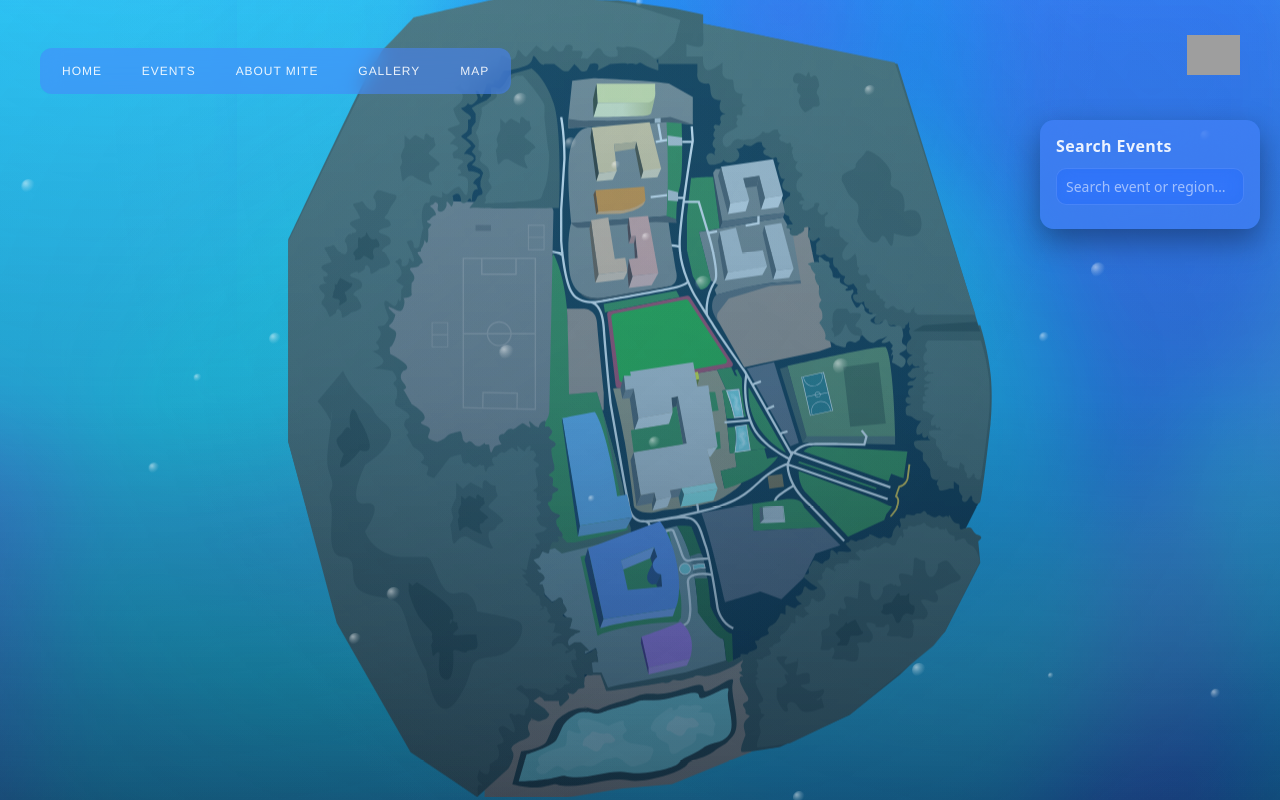
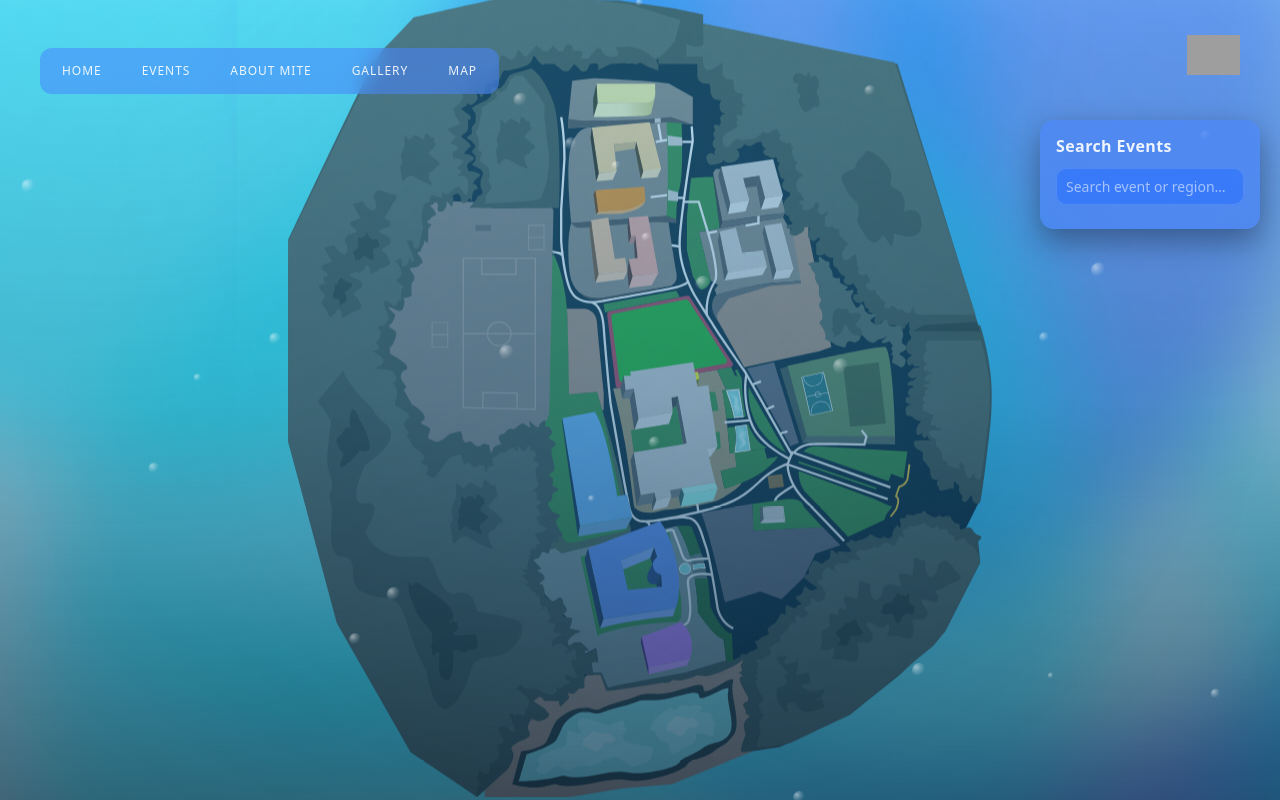
Before and after one commit to Omkargithub64/sentia-26-website, a Next.js app: page /map in a window 1280 px wide. Built offline with nearby package versions, Linux system fonts and the light colour scheme; grey boxes are pictures that could not be loaded.

Commit message:
rendering issue

```diff
--- a/app/map/page.tsx
+++ b/app/map/page.tsx
@@ -1,10 +1,10 @@
 "use client";
 
 import { useRef, useState } from "react";
-import SVGMap, { type MapHandle, type TooltipState } from "../../components/Map";
-import RegionSearch from "../../components/EventList";
-import Modal from "../../components/Modal";
-import Tooltip from "../../components/Tooltip";
+import SVGMap, { type MapHandle, type TooltipState } from "@/components/Map";
+import RegionSearch from "@/components/EventList";
+import Modal from "@/components/Modal";
+import Tooltip from "@/components/Tooltip";
 
 export default function Map() {
     const mapRef = useRef<MapHandle | null>(null);
@@ -26,6 +26,7 @@ export default function Map() {
     return (
         <>
             <Tooltip {...tooltip} />
+            <div className="map-scope">
             <SVGMap
                 ref={mapRef}
                 onRegionSelect={(title, text) =>
@@ -33,6 +34,7 @@ export default function Map() {
                 }
                 onTooltip={setTooltip}
             />
+            </div>
 
             <RegionSearch mapRef={mapRef} />
 
--- a/app/page.tsx
+++ b/app/page.tsx
@@ -5,7 +5,7 @@ import Events from '@/components/Events'
 import About from '@/components/About'
 import Footer from '@/components/Footer'
 import { getArtist, getArtistTopTracks } from '@/lib/spotify'
-import Nav from '@/components/Nav'
+
 
 const ARTIST_ID = '19LIHDDSHBD5NyYHI3gpzB' // Shilpa Rao
 
--- a/components/Map.css
+++ b/components/Map.css
@@ -1,17 +1,3 @@
-* {
-  padding: 0;
-  box-sizing: border-box;
-  margin: 0;
-}
-
-body {
-  font-family: 'Franklin Gothic Medium', 'Arial Narrow', Arial, sans-serif;
-  background: #4986FF;
-}
-
-/* ===============================
-   MAP WRAPPER (NO TRANSFORM!)
-   =============================== */
 
 .map-wrapper {
   position: fixed;
@@ -37,9 +23,7 @@ body {
 }
 
 
-/* ===============================
-   DEPTH FOG
-   =============================== */
+
 
 .map-wrapper::before {
   content: "";
@@ -55,9 +39,7 @@ body {
   pointer-events: none;
 }
 
-/* ===============================
-   LIGHT SCATTER
-   =============================== */
+
 
 .map-wrapper::after {
   content: "";
@@ -73,9 +55,6 @@ body {
 }
 
 
-/* ===============================
-   SVG LAYER (CRITICAL)
-   =============================== */
 
 .mapsvg {
   position: relative;
@@ -94,9 +73,7 @@ body {
   100% { transform: translateY(0); }
 }
 
-/* ===============================
-   BUBBLES
-   =============================== */
+
 
 .bubble-layer {
   position: absolute;
@@ -151,9 +128,7 @@ body {
   position: fixed;
 }
 
-/* ===============================
-   REGIONS
-   =============================== */
+
 
 .region {
   stroke-width: 5;
@@ -190,13 +165,6 @@ body {
 
 
 
-/* ===============================
-   UI
-   =============================== */
-
-/* ===============================
-   TOOLTIP (DESKTOP ONLY)
-   =============================== */
 
 #tooltip {
   position: fixed;
@@ -251,9 +219,6 @@ body {
   opacity: 0.85;
 }
 
-/* ===============================
-   OPTIONAL: CARET ARROW
-   =============================== */
 
 #tooltip::after {
   content: "";
@@ -272,9 +237,7 @@ body {
 }
 
 
-/* ===============================
-   EVENT LIST PANEL
-   =============================== */
+
 
 .event-list {
   position: fixed;
@@ -299,9 +262,7 @@ body {
   overflow-y: auto;
 }
 
-/* ===============================
-   EVENT SEARCH
-   =============================== */
+
 
 .event-search {
   width: 100%;
@@ -440,9 +401,7 @@ body {
   }
 }
 
-/* ===============================
-   MODAL
-   =============================== */
+
 
 .modal-overlay {
   position: fixed;
@@ -531,12 +490,6 @@ body {
 }
 
 
-/* .page {
-  min-height: 100vh;
-  padding: 4rem;
-  width: 100svw;
-} */
-
 
 .water-transition {
   position: fixed;
--- a/components/Map.tsx
+++ b/components/Map.tsx
@@ -384,10 +384,13 @@ const SVGMap = forwardRef<MapHandle, MapProps>(function SVGMap(
 
     apply();
   };
-
-  useGSAP(() => {
+useGSAP(() => {
+  const ctx = gsap.context(() => {
     apply();
   });
+
+  return () => ctx.revert();
+});
 
   useEffect(() => {
     updateSvgScale();
--- /dev/null
+++ b/components/ScrollReset.tsx
@@ -0,0 +1,15 @@
+
+"use client";
+
+import { usePathname } from "next/navigation";
+import { useEffect } from "react";
+
+export default function ScrollReset() {
+  const pathname = usePathname();
+
+  useEffect(() => {
+    window.scrollTo(0, 0);
+  }, [pathname]);
+
+  return null;
+}
--- a/lib/spotify.ts
+++ b/lib/spotify.ts
@@ -51,7 +51,7 @@ export const getArtistTopTracks = async (artistId: string) => {
       headers: { Authorization: `Bearer ${access_token}` },
       next: { revalidate: 3600 },
     } as RequestInit),
-    5000
+    15000
   );
   if (!response.ok) throw new Error(`getArtistTopTracks failed: ${response.status}`);
   return response.json();
```
